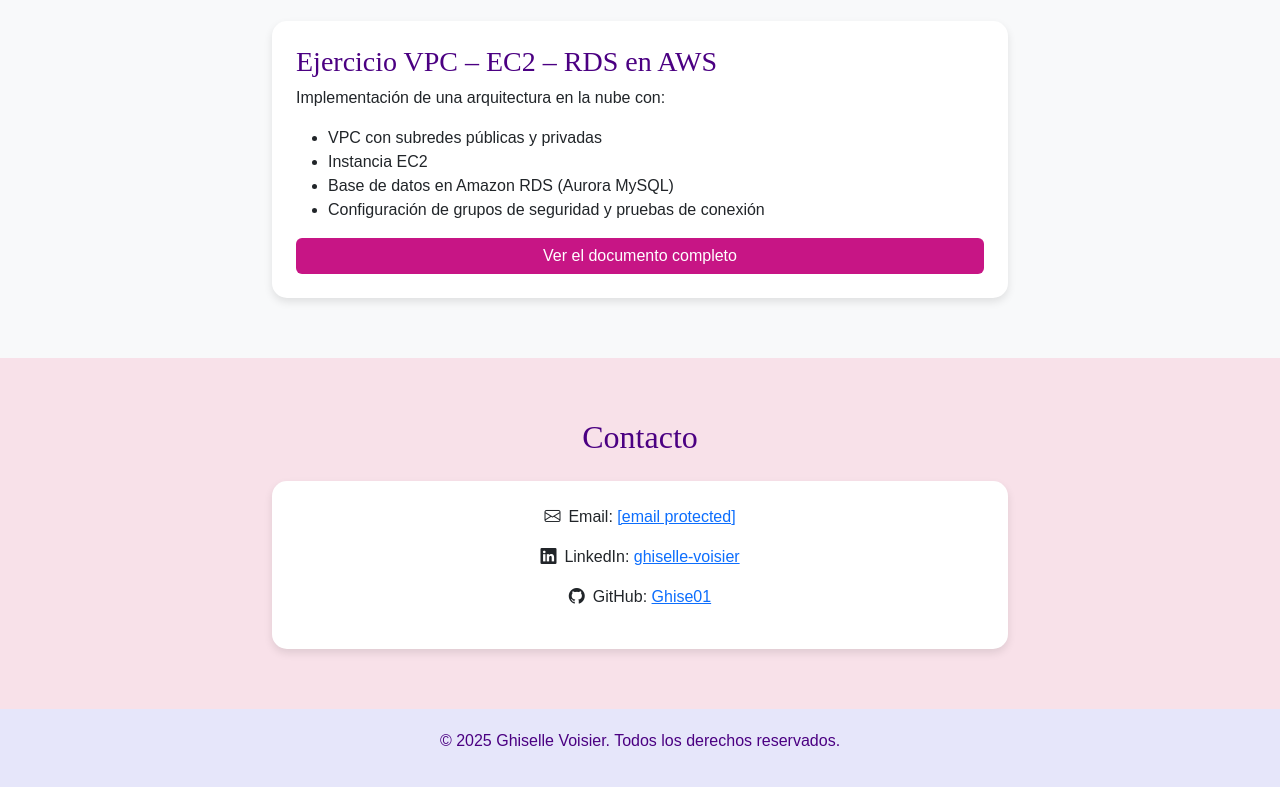
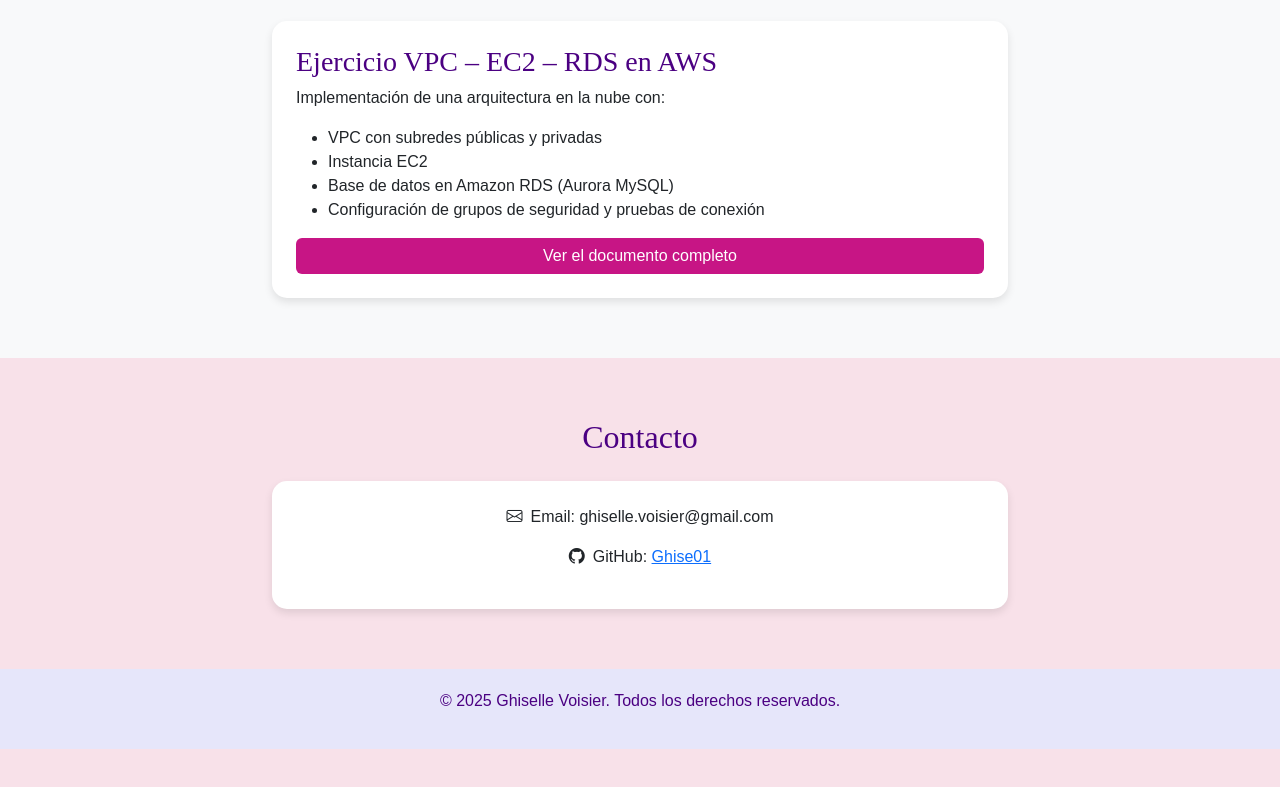
Before and after one commit to Ghise01/ghise01.github.io, a plain HTML site: page portafolio_ghiselle_voisier.html in a window 1280 px wide. Shown: the part 1570-2357 px from the top of the page. After the commit the page ends 2319 px from the top, so only its background shows below. Drawn offline with nearby package versions, Linux system fonts and the light colour scheme; a web font is replaced by a local one.

Commit message:
Update portafolio_ghiselle_voisier.html

```diff
--- a/portafolio_ghiselle_voisier.html
+++ b/portafolio_ghiselle_voisier.html
@@ -187,8 +187,7 @@
             <div class="row">
                 <div class="col-md-8 mx-auto">
                     <div class="card p-4 text-center">
-                        <p><i class="bi bi-envelope me-2"></i>Email: <a href="/cdn-cgi/l/email-protection#197e71706a7c75757c376f76706a707c6b597e74787075377a7674"><span class="__cf_email__" data-cfemail="294e41405a4c45454c075f46405a404c5b694e44484045074a4644">[email&#160;protected]</span></a></p>
-                        <p><i class="bi bi-linkedin me-2"></i>LinkedIn: <a href="https://www.linkedin.com/in/ghiselle-voisier-15ba5033" target="_blank">ghiselle-voisier</a></p>
+                     <p><i class="bi bi-envelope me-2"></i>Email: ghiselle.voisier@gmail.com</p>
                         <p><i class="bi bi-github me-2"></i>GitHub: <a href="https://github.com/Ghise01" target="_blank">Ghise01</a></p>
                     </div>
                 </div>
```
